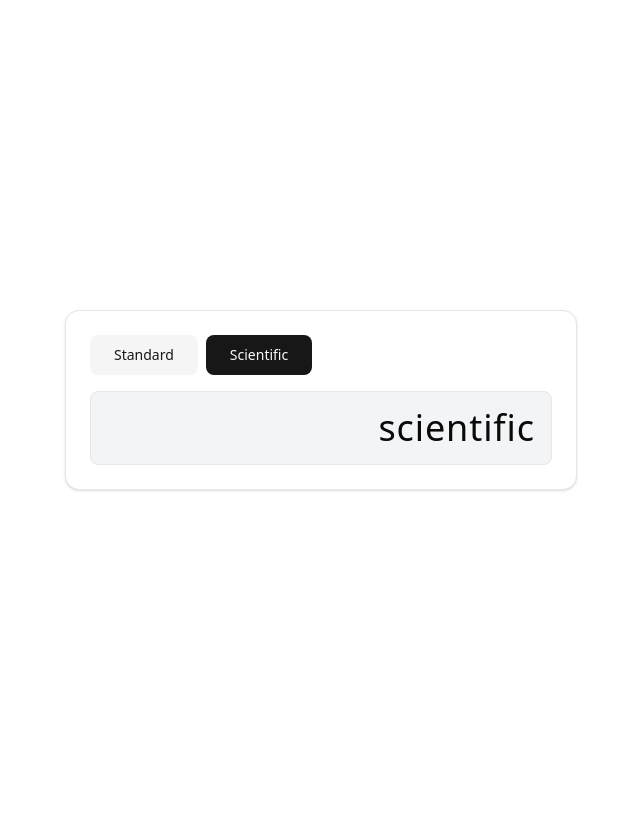
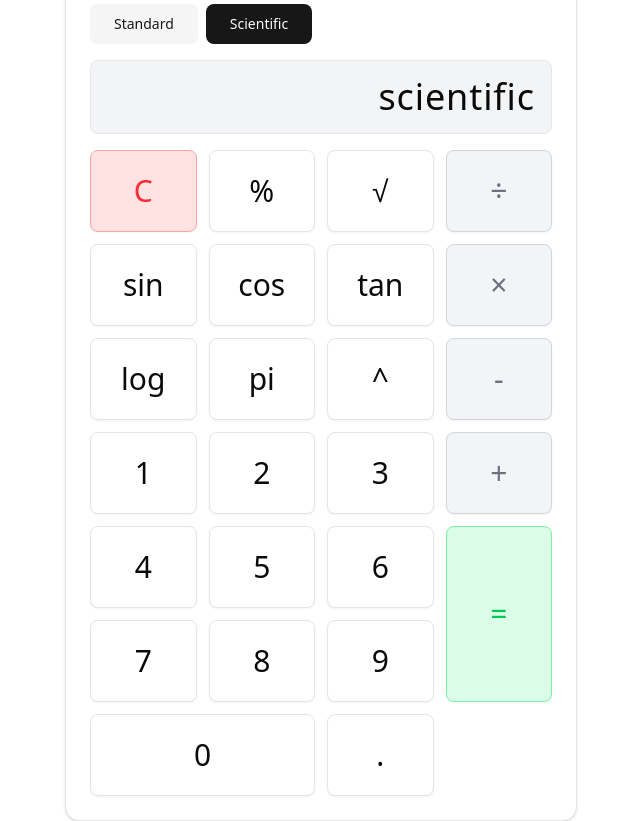
Before and after one commit to dominikw123/portfolio.calculator-app, a React (Vite) app: page / in a window 1280 px wide. Both pictures are taken after a click on the button "Scientific". Shown: the whole page, without its empty margins (319-959 px from the left). Before the commit the page ends 800 px from the top, so only its background shows below. Built offline with nearby package versions, Linux system fonts and the light colour scheme.

Commit message:
feature: scientific calculator keypad component

```diff
--- a/src/components/CalculatorButton.tsx
+++ b/src/components/CalculatorButton.tsx
@@ -8,7 +8,7 @@ type CalculatorButtonProps = {
 
 export default function CalculatorButton({ children, className, onClick }: CalculatorButtonProps) {
   return (
-    <Button className={"aspect-square text-3xl w-full p-10 " + className} variant="outline" onClick={onClick} >
+    <Button className={"text-3xl w-full p-10 " + className} variant="outline" onClick={onClick} >
       {children}
     </Button >
   );
--- a/src/components/ScientificCalculator.tsx
+++ b/src/components/ScientificCalculator.tsx
@@ -1,9 +1,11 @@
 import CalculatorDisplay from "./CalculatorDisplay";
+import ScientificCalculatorKeypad from "./ScientificCalculatorKeypad";
 
 export default function ScientificCalculator() {
   return (
-    <div>
+    <div className="flex flex-col gap-4">
       <CalculatorDisplay value="scientific" />
+      <ScientificCalculatorKeypad />
     </div>
   );
 }
--- /dev/null
+++ b/src/components/ScientificCalculatorKeypad.tsx
@@ -0,0 +1,33 @@
+import CalculatorButton from "./CalculatorButton";
+
+export default function ScientificCalculatorKeypad() {
+  return (
+    <div className="grid grid-cols-4 grid-rows-6 gap-3">
+      <CalculatorButton className="bg-red-100 border-red-300 text-red-500 hover:bg-red-200 hover:border-red-400 hover:text-red-600" onClick={() => console.log("C")}>C</CalculatorButton>
+      <CalculatorButton onClick={() => console.log("%")}>%</CalculatorButton>
+      <CalculatorButton onClick={() => console.log("√")}>√</CalculatorButton>
+      <CalculatorButton className="bg-gray-100 border-gray-300 text-gray-500 hover:bg-gray-200 hover:border-gray-400 hover:text-gray-600" onClick={() => console.log("÷")}>÷</CalculatorButton>
+      <CalculatorButton onClick={() => console.log("sin")}>sin</CalculatorButton>
+      <CalculatorButton onClick={() => console.log("cos")}>cos</CalculatorButton>
+      <CalculatorButton onClick={() => console.log("tan")}>tan</CalculatorButton>
+      <CalculatorButton className="bg-gray-100 border-gray-300 text-gray-500 hover:bg-gray-200 hover:border-gray-400 hover:text-gray-600" onClick={() => console.log("×")}>×</CalculatorButton>
+      <CalculatorButton onClick={() => console.log("log")}>log</CalculatorButton>
+      <CalculatorButton onClick={() => console.log("pi")}>pi</CalculatorButton>
+      <CalculatorButton onClick={() => console.log("^")}>^</CalculatorButton>
+      <CalculatorButton className="bg-gray-100 border-gray-300 text-gray-500 hover:bg-gray-200 hover:border-gray-400 hover:text-gray-600" onClick={() => console.log("-")}>-</CalculatorButton>
+      <CalculatorButton onClick={() => console.log("1")}>1</CalculatorButton>
+      <CalculatorButton onClick={() => console.log("2")}>2</CalculatorButton>
+      <CalculatorButton onClick={() => console.log("3")}>3</CalculatorButton>
+      <CalculatorButton className="bg-gray-100 border-gray-300 text-gray-500 hover:bg-gray-200 hover:border-gray-400 hover:text-gray-600" onClick={() => console.log("+")}>+</CalculatorButton>
+      <CalculatorButton onClick={() => console.log("4")}>4</CalculatorButton>
+      <CalculatorButton onClick={() => console.log("5")}>5</CalculatorButton>
+      <CalculatorButton onClick={() => console.log("6")}>6</CalculatorButton>
+      <CalculatorButton className="row-span-2 h-full bg-green-100 border-green-300 text-green-500 hover:bg-green-200 hover:border-green-400 hover:text-green-600" onClick={() => console.log("=")}>=</CalculatorButton>
+      <CalculatorButton onClick={() => console.log("7")}>7</CalculatorButton>
+      <CalculatorButton onClick={() => console.log("8")}>8</CalculatorButton>
+      <CalculatorButton onClick={() => console.log("9")}>9</CalculatorButton>
+      <CalculatorButton className="col-span-2" onClick={() => console.log("0")}>0</CalculatorButton>
+      <CalculatorButton onClick={() => console.log(".")}>.</CalculatorButton>
+    </div>
+  );
+}
```
